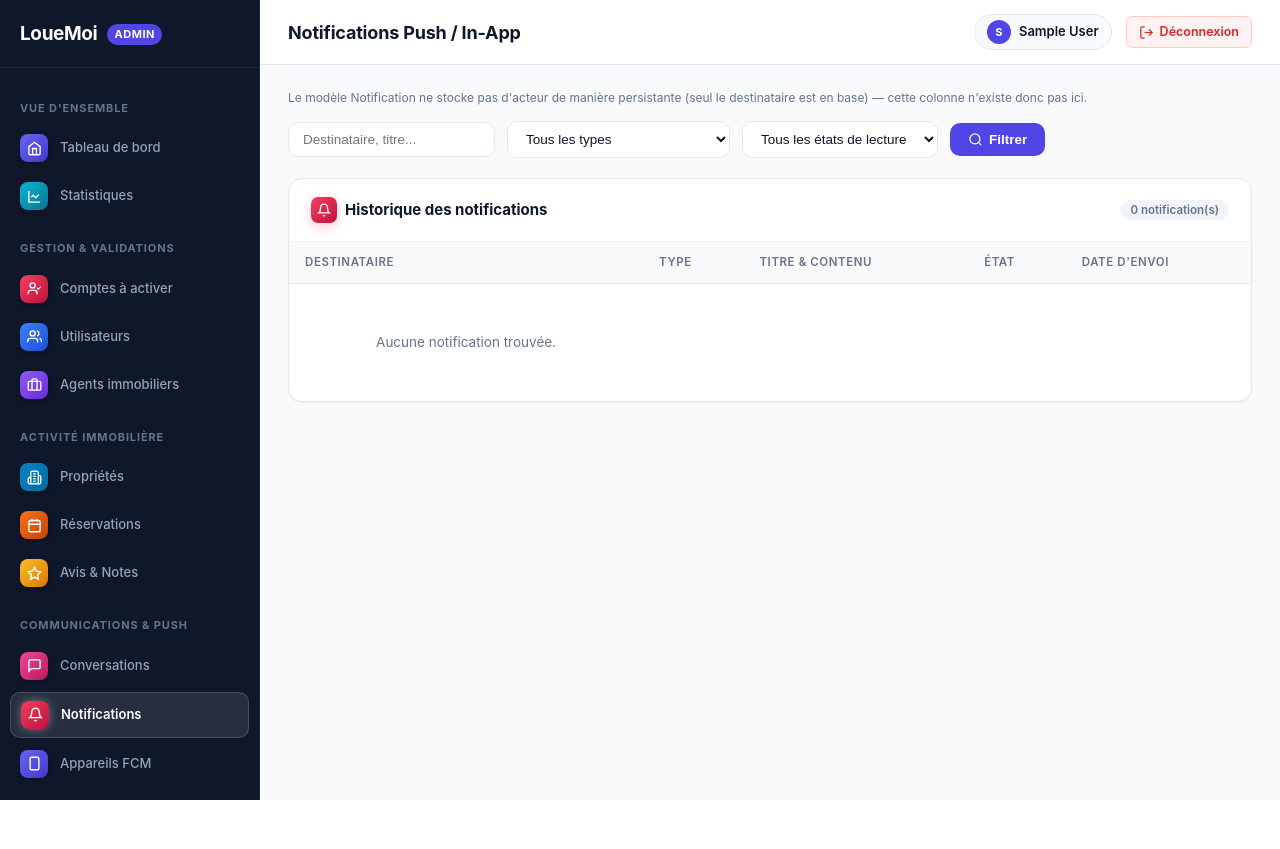
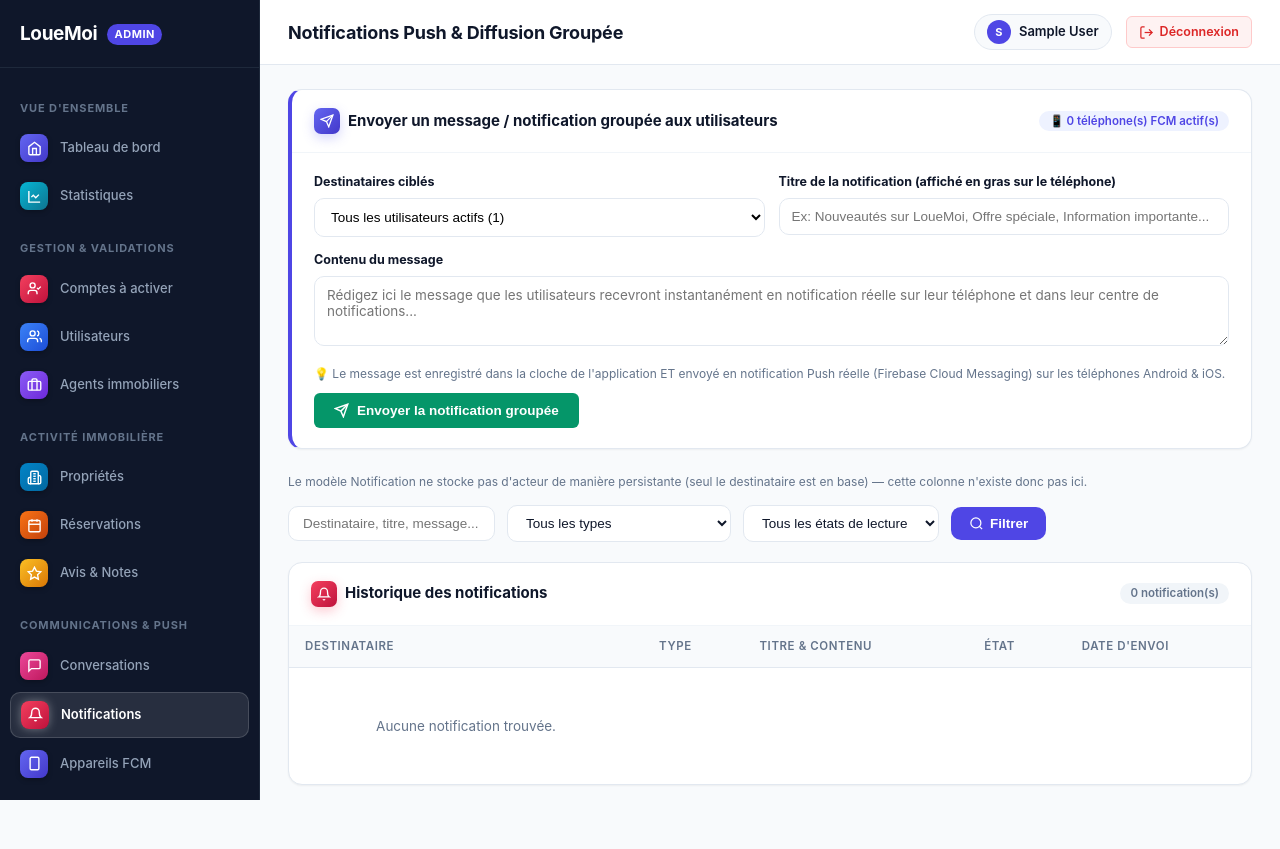
Before and after one commit to Mike2025-ui/LoueMoi, a Django app: page /dashboard/notifications/ in a window 1280 px wide. Before the commit the page ends 800 px from the top, so only its background shows below. Run offline with Django 5.2, Linux system fonts and the light colour scheme; the visitor is signed in with stand-in values (Sample User, id 1); data comes from the database, SQL or seed files in the repository; data that the repository does not hold is empty.

Commit message:
feat(dashboard): add bulk push notification & in-app message broadcast to all users

```diff
--- a/backend/dashboard/templates/dashboard/notifications_list.html
+++ b/backend/dashboard/templates/dashboard/notifications_list.html
@@ -1,12 +1,80 @@
 {% extends "dashboard/base.html" %}
-{% block title %}Notifications · LoueMoi Admin{% endblock %}
-{% block page_title %}Notifications Push / In-App{% endblock %}
+{% block title %}Notifications & Diffusion · LoueMoi Admin{% endblock %}
+{% block page_title %}Notifications Push & Diffusion Groupée{% endblock %}
 {% block content %}
+
+{% if messages %}
+  {% for message in messages %}
+    <div class="alert-banner {% if message.tags == 'error' %}danger{% else %}success{% endif %}" style="margin-bottom: 16px;">
+      <div class="alert-content">
+        <svg width="20" height="20" viewBox="0 0 24 24" fill="none" stroke="currentColor" stroke-width="2"><polyline points="20 6 9 17 4 12"/></svg>
+        <span>{{ message }}</span>
+      </div>
+    </div>
+  {% endfor %}
+{% endif %}
+
+<!-- Formulaire d'envoi de notification / message groupé à tous les utilisateurs -->
+<div class="card" style="margin-bottom: 24px; border-left: 4px solid var(--primary);">
+  <div class="card-header">
+    <h2 class="card-title">
+      <span class="section-icon grad-indigo">
+        <svg width="14" height="14" viewBox="0 0 24 24" fill="none" stroke="#FFFFFF" stroke-width="2.2"><path d="m22 2-7 20-4-9-9-4Z"/><path d="M22 2 11 13"/></svg>
+      </span>
+      <span>Envoyer un message / notification groupée aux utilisateurs</span>
+    </h2>
+    <span class="badge badge-primary" title="Appareils mobiles enregistrés pour recevoir le Push FCM">
+      📱 {{ audience_counts.active_devices }} téléphone(s) FCM actif(s)
+    </span>
+  </div>
+  <div class="card-body">
+    <form method="post" action="{% url 'dashboard:broadcast_notification' %}" onsubmit="return confirm('Confirmez-vous l\'envoi immédiat de cette notification groupée sur les téléphones des utilisateurs sélectionnés ?');">
+      {% csrf_token %}
+      <div style="display: grid; grid-template-columns: repeat(auto-fit, minmax(260px, 1fr)); gap: 14px; margin-bottom: 14px;">
+        <div>
+          <label style="display:block;font-size:12.5px;font-weight:700;color:var(--text-secondary);margin-bottom:6px">
+            Destinataires ciblés
+          </label>
+          <select name="target" style="width:100%;padding:10px 12px;border:1px solid var(--border);border-radius:var(--radius-md);background:#FFF;font-size:13.5px" required>
+            <option value="all">Tous les utilisateurs actifs ({{ audience_counts.all }})</option>
+            <option value="client">Uniquement les Clients ({{ audience_counts.clients }})</option>
+            <option value="bailleur">Uniquement les Bailleurs ({{ audience_counts.bailleurs }})</option>
+            <option value="agent">Uniquement les Agents immobiliers ({{ audience_counts.agents }})</option>
+            <option value="pro">Tous les Bailleurs &amp; Agents</option>
+            <option value="verified">Uniquement les Comptes Certifiés ({{ audience_counts.verified }})</option>
+          </select>
+        </div>
+        <div>
+          <label style="display:block;font-size:12.5px;font-weight:700;color:var(--text-secondary);margin-bottom:6px">
+            Titre de la notification (affiché en gras sur le téléphone)
+          </label>
+          <input type="text" name="title" maxlength="150" placeholder="Ex: Nouveautés sur LoueMoi, Offre spéciale, Information importante..." style="width:100%;padding:10px 12px;border:1px solid var(--border);border-radius:var(--radius-md);font-size:13.5px" required>
+        </div>
+      </div>
+      <div style="margin-bottom: 14px;">
+        <label style="display:block;font-size:12.5px;font-weight:700;color:var(--text-secondary);margin-bottom:6px">
+          Contenu du message
+        </label>
+        <textarea name="body" rows="3" placeholder="Rédigez ici le message que les utilisateurs recevront instantanément en notification réelle sur leur téléphone et dans leur centre de notifications..." style="width:100%;padding:10px 12px;border:1px solid var(--border);border-radius:var(--radius-md);font-size:13.5px;font-family:inherit;resize:vertical" required></textarea>
+      </div>
+      <div style="display:flex;justify-content:space-between;align-items:center;flex-wrap:wrap;gap:10px">
+        <span style="font-size:12px;color:var(--text-muted)">
+          💡 Le message est enregistré dans la cloche de l'application ET envoyé en notification Push réelle (Firebase Cloud Messaging) sur les téléphones Android &amp; iOS.
+        </span>
+        <button type="submit" class="btn-action-success" style="padding:10px 20px;font-size:13.5px;font-weight:700;cursor:pointer;display:inline-flex;align-items:center;gap:8px">
+          <svg width="15" height="15" viewBox="0 0 24 24" fill="none" stroke="currentColor" stroke-width="2.3"><path d="m22 2-7 20-4-9-9-4Z"/><path d="M22 2 11 13"/></svg>
+          <span>Envoyer la notification groupée</span>
+        </button>
+      </div>
+    </form>
+  </div>
+</div>
+
 <p style="color:var(--text-muted);font-size:12px;margin-bottom:14px">
   Le modèle Notification ne stocke pas d'acteur de manière persistante (seul le destinataire est en base) — cette colonne n'existe donc pas ici.
 </p>
 <form class="filters" method="get">
-  <input type="text" name="q" placeholder="Destinataire, titre..." value="{{ q }}">
+  <input type="text" name="q" placeholder="Destinataire, titre, message..." value="{{ q }}">
   <select name="type">
     <option value="">Tous les types</option>
     {% for value, label in type_choices %}
@@ -42,7 +110,7 @@
     <thead><tr>
       <th>Destinataire</th>
       <th>Type</th>
-      <th>Titre & Contenu</th>
+      <th>Titre &amp; Contenu</th>
       <th>État</th>
       <th>Date d'envoi</th>
     </tr></thead>
@@ -53,7 +121,12 @@
           <a href="{% url 'dashboard:user_detail' n.recipient.pk %}">{{ n.recipient }}</a>
         </td>
         <td><span class="badge badge-primary">{{ n.get_type_display }}</span></td>
-        <td style="max-width:320px;overflow:hidden;text-overflow:ellipsis;white-space:nowrap">{{ n.title }}</td>
+        <td style="max-width:360px">
+          <div style="font-weight:600;color:var(--text-primary)">{{ n.title }}</div>
+          {% if n.body %}
+            <div class="cell-subtext" style="white-space:normal;line-height:1.35">{{ n.body|truncatechars:120 }}</div>
+          {% endif %}
+        </td>
         <td>
           {% if n.is_read %}
             <span class="badge badge-success"><span class="badge-dot"></span>Lue</span>
--- a/backend/dashboard/urls.py
+++ b/backend/dashboard/urls.py
@@ -18,6 +18,7 @@ urlpatterns = [
     path("conversations/", views.conversations_list, name="conversations_list"),
     path("conversations/<int:pk>/", views.conversation_detail, name="conversation_detail"),
     path("notifications/", views.notifications_list, name="notifications_list"),
+    path("notifications/broadcast/", views.broadcast_notification, name="broadcast_notification"),
     path("reviews/", views.reviews_list, name="reviews_list"),
     path("agents/", views.agents_list, name="agents_list"),
     path("activations/", views.pending_activations, name="pending_activations"),
--- a/backend/dashboard/views.py
+++ b/backend/dashboard/views.py
@@ -363,14 +363,81 @@ def notifications_list(request):
             Q(recipient__phone__icontains=q) | Q(title__icontains=q) | Q(body__icontains=q)
         )
     page = _paginate(request, qs)
+    audience_counts = {
+        "all": User.objects.filter(is_active=True).count(),
+        "clients": User.objects.filter(is_active=True, role=User.ROLE_CLIENT).count(),
+        "bailleurs": User.objects.filter(is_active=True, role=User.ROLE_BAILLEUR).count(),
+        "agents": User.objects.filter(is_active=True, role=User.ROLE_AGENT).count(),
+        "verified": User.objects.filter(is_active=True, is_verified=True).count(),
+        "active_devices": DeviceToken.objects.filter(is_active=True).count(),
+    }
     return render(
         request,
         "dashboard/notifications_list.html",
         {
-            "page_obj": page, "active": "notifications", "notif_type": notif_type, "read": read, "q": q,
-            "type_choices": Notification.TYPE_CHOICES, "querystring": _querystring(request),
+            "page_obj": page,
+            "active": "notifications",
+            "notif_type": notif_type,
+            "read": read,
+            "q": q,
+            "type_choices": Notification.TYPE_CHOICES,
+            "audience_counts": audience_counts,
+            "querystring": _querystring(request),
         },
     )
+
+
+@staff_required
+def broadcast_notification(request):
+    """POST /dashboard/notifications/broadcast/
+    Permet à l'administrateur d'envoyer un message groupé (notification in-app + Push FCM réel sur téléphone)
+    à tous les utilisateurs ou à un segment ciblé (Clients, Bailleurs, Agents, Certifiés)."""
+    if request.method != "POST":
+        return redirect("dashboard:notifications_list")
+
+    title = (request.POST.get("title") or "").strip()
+    body = (request.POST.get("body") or "").strip()
+    target = (request.POST.get("target") or "all").strip()
+
+    if not title or not body:
+        messages.error(request, "Veuillez renseigner à la fois le titre et le message de la notification.")
+        return redirect("dashboard:notifications_list")
+
+    qs = User.objects.filter(is_active=True)
+    target_labels = {
+        "all": "tous les utilisateurs actifs",
+        "client": "tous les clients",
+        "bailleur": "tous les bailleurs",
+        "agent": "tous les agents immobiliers",
+        "pro": "tous les bailleurs et agents",
+        "verified": "tous les comptes certifiés",
+    }
+    if target == "client":
+        qs = qs.filter(role=User.ROLE_CLIENT)
+    elif target == "bailleur":
+        qs = qs.filter(role=User.ROLE_BAILLEUR)
+    elif target == "agent":
+        qs = qs.filter(role=User.ROLE_AGENT)
+    elif target == "pro":
+        qs = qs.filter(role__in=[User.ROLE_BAILLEUR, User.ROLE_AGENT])
+    elif target == "verified":
+        qs = qs.filter(is_verified=True)
+
+    from notifications.services import NotificationService
+
+    result = NotificationService.broadcast(
+        recipients_qs=qs,
+        title=title[:200],
+        body=body,
+        data={"target": target},
+    )
+    label = target_labels.get(target, "les utilisateurs sélectionnés")
+    messages.success(
+        request,
+        f"Diffusion envoyée avec succès à {result['users_count']} utilisateur(s) ({label}) "
+        f"et transmise en temps réel vers {result['devices_count']} téléphone(s) enregistré(s).",
+    )
+    return redirect("dashboard:notifications_list")
 
 
 @staff_required
--- a/backend/notifications/models.py
+++ b/backend/notifications/models.py
@@ -23,6 +23,7 @@ class Notification(models.Model):
     TYPE_NEW_FAVORITE = "new_favorite"
     TYPE_SUBSCRIPTION_EXPIRING = "subscription_expiring"
     TYPE_SUBSCRIPTION_EXPIRED = "subscription_expired"
+    TYPE_ADMIN_BROADCAST = "admin_broadcast"
     TYPE_CHOICES = [
         (TYPE_RESERVATION_CREATED, "Réservation envoyée"),
         (TYPE_RESERVATION_CONFIRMED, "Réservation confirmée"),
@@ -35,6 +36,7 @@ class Notification(models.Model):
         (TYPE_NEW_FAVORITE, "Nouveau favori"),
         (TYPE_SUBSCRIPTION_EXPIRING, "Abonnement expirant bientôt"),
         (TYPE_SUBSCRIPTION_EXPIRED, "Abonnement expiré"),
+        (TYPE_ADMIN_BROADCAST, "Annonce / Diffusion générale"),
     ]
 
     recipient = models.ForeignKey(
```
Also changed, not shown: backend/dashboard/tests.py (+22 -0 lines), backend/notifications/services.py (+71 -0 lines), backend/notifications/migrations/0004_alter_notification_type.py (added), 2 other files.
